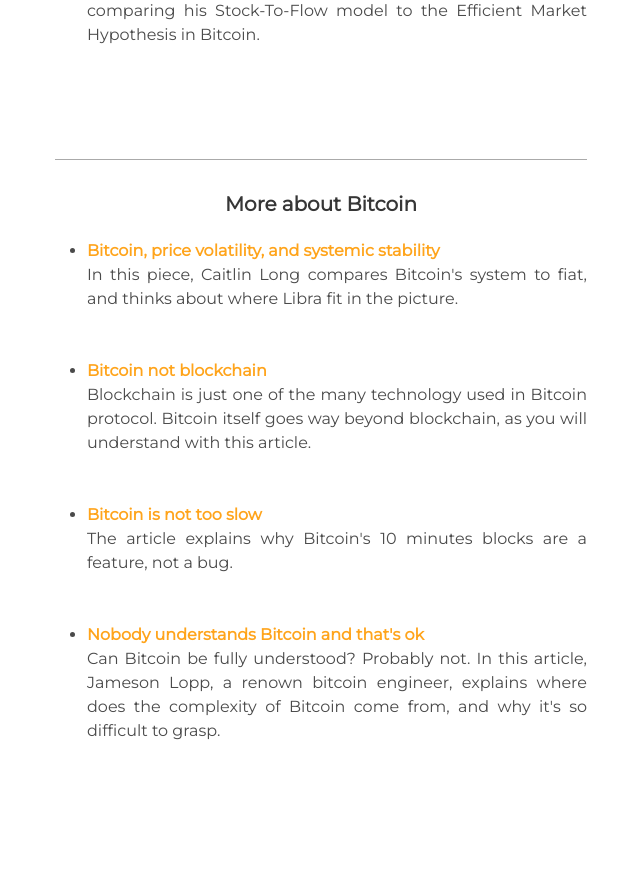
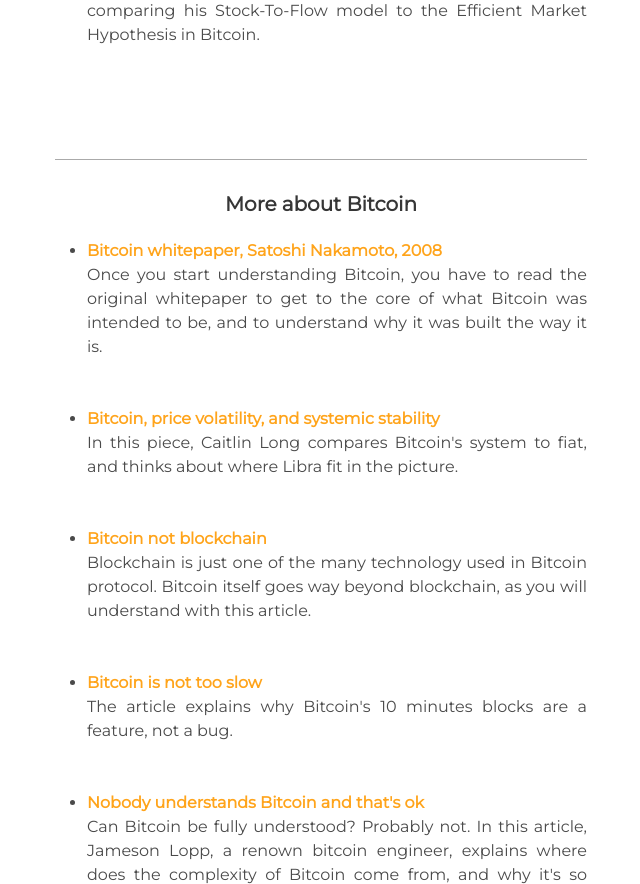
Before and after one commit to gustmtl/gustavesarticles, a Flask app: page /bitcoin in a window 1280 px wide. Shown: the part 2701-3585 px from the top of the page, without its empty margins (319-959 px from the left). Run offline with Flask 2, Linux system fonts and the light colour scheme; some libraries are stand-ins or nearby versions.

Commit message:
added bitcoin whitepaper

```diff
--- a/templates/bitcoin.html
+++ b/templates/bitcoin.html
@@ -136,6 +136,12 @@
                 <div class="content" id="more">
                     <h3 class="title is-5 center"> More about Bitcoin</h3>
                     <ul>
+                        <li><a class="link-title" href="https://bitcoin.org/bitcoin.pdf" target="_blank">Bitcoin whitepaper, Satoshi Nakamoto, 2008</a><br>
+                            <p class="text">Once you start understanding Bitcoin, you have to read the original whitepaper to get to the core of what Bitcoin was intended to be,
+                                and to understand why it was built the way it is.</p>
+                        </li><br class="br1">
+                        <br>
+
                         <li><a class="link-title" href="https://www.forbes.com/sites/caitlinlong/2019/06/29/bitcoin-the-dollar-and-facebooks-cryptocurrency-price-volatility-versus-systemic-volatility/" target="_blank">Bitcoin, price volatility, and systemic stability</a><br>
                             <p class="text">In this piece, Caitlin Long compares Bitcoin's system to fiat, and thinks about where Libra fit in the picture.</p>
                         </li><br class="br1">
```
